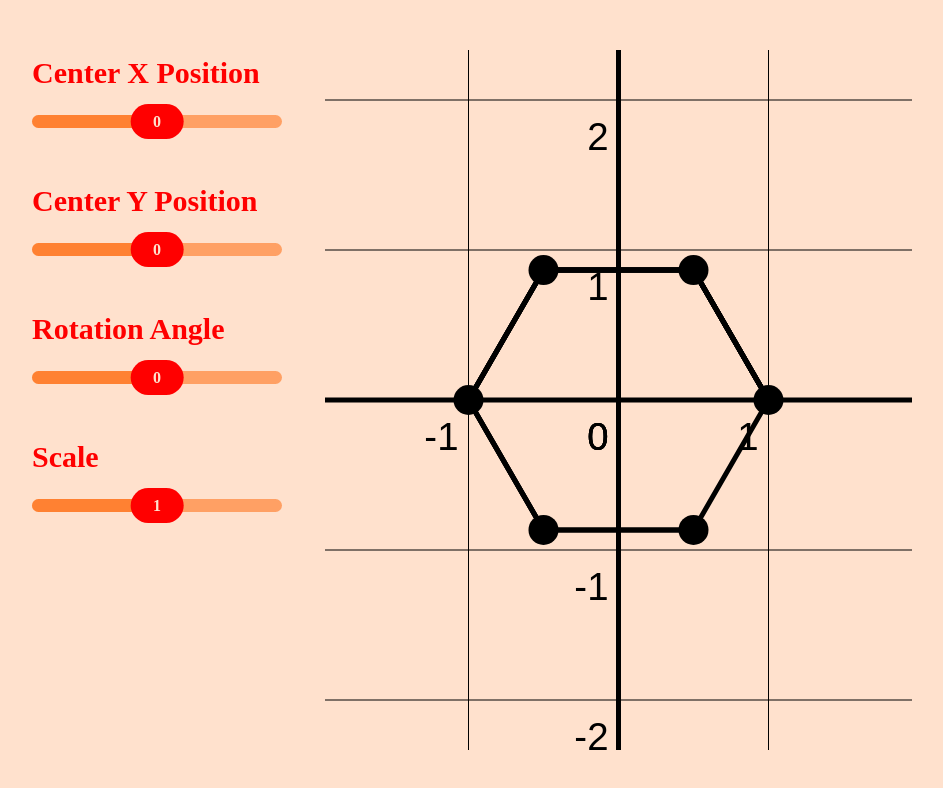
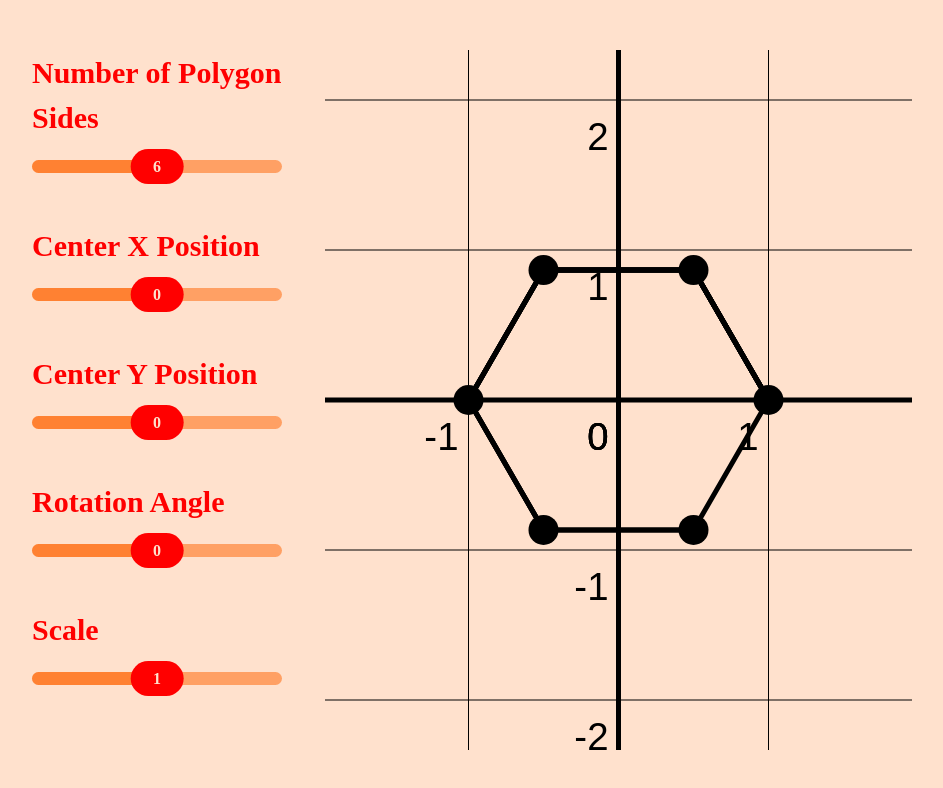
Before and after one commit to leshnevskyi/fractalery, a React (Vite) app: page / in a window 1280 px wide. Shown: the top 788 px of the page, without its empty margins (168-1111 px from the left). Built offline with nearby package versions, Linux system fonts and the light colour scheme.

Commit message:
feat: selecting number of sides of polygon

```diff
--- a/source/pages/transformations/index.tsx
+++ b/source/pages/transformations/index.tsx
@@ -11,6 +11,7 @@ import {setupCanvas} from 'packages/canvas';
 
 const TransformationsPage = () => {
 	const [canvasRef, canvas] = useElement<HTMLCanvasElement>();
+	const [polygonSideCount, setPolygonSideCount] = useState(6);
 	const [offsetX, setOffsetX] = useState(0);
 	const [offsetY, setOffsetY] = useState(0);
 	const [scale, setScale] = useState(1);
@@ -27,7 +28,7 @@ const TransformationsPage = () => {
 	useEffect(() => {
 		if (!renderingContextRef.current) return;
 
-		render(renderingContextRef.current, {
+		render(renderingContextRef.current, polygonSideCount, {
 			offset: {
 				x: offsetX,
 				y: offsetY,
@@ -35,12 +36,19 @@ const TransformationsPage = () => {
 			scale,
 			rotation,
 		});
-	}, [canvas, offsetX, offsetY, scale, rotation]);
+	}, [canvas, polygonSideCount, offsetX, offsetY, scale, rotation]);
 
 	return (
 		<PageLayout>
 			<div className='flex w-full h-full'>
 				<div className='flex flex-col w-1/3 gap-20'>
+					<Slider
+						title='Number of Polygon Sides'
+						range={[3, 9]}
+						step={1}
+						value={polygonSideCount}
+						onChange={setPolygonSideCount}
+					/>
 					<Slider
 						title='Center X Position'
 						range={[-10, 10]}
--- a/source/pages/transformations/renderer.ts
+++ b/source/pages/transformations/renderer.ts
@@ -8,6 +8,7 @@ import type {Point, Transformation} from 'packages/math';
 
 function render(
 	context: CanvasRenderingContext2D,
+	polygonSideCount: number,
 	transformation: Transformation
 ) {
 	const canvas = context.canvas;
@@ -105,7 +106,7 @@ function render(
 
 	renderGrid();
 
-	const points = getRegularPolygonPoints(6);
+	const points = getRegularPolygonPoints(polygonSideCount);
 	const origin = points[1];
 	const transformedPoints: Point[] = points.map(point => {
 		return transformPoint(point, origin, transformation);
```
